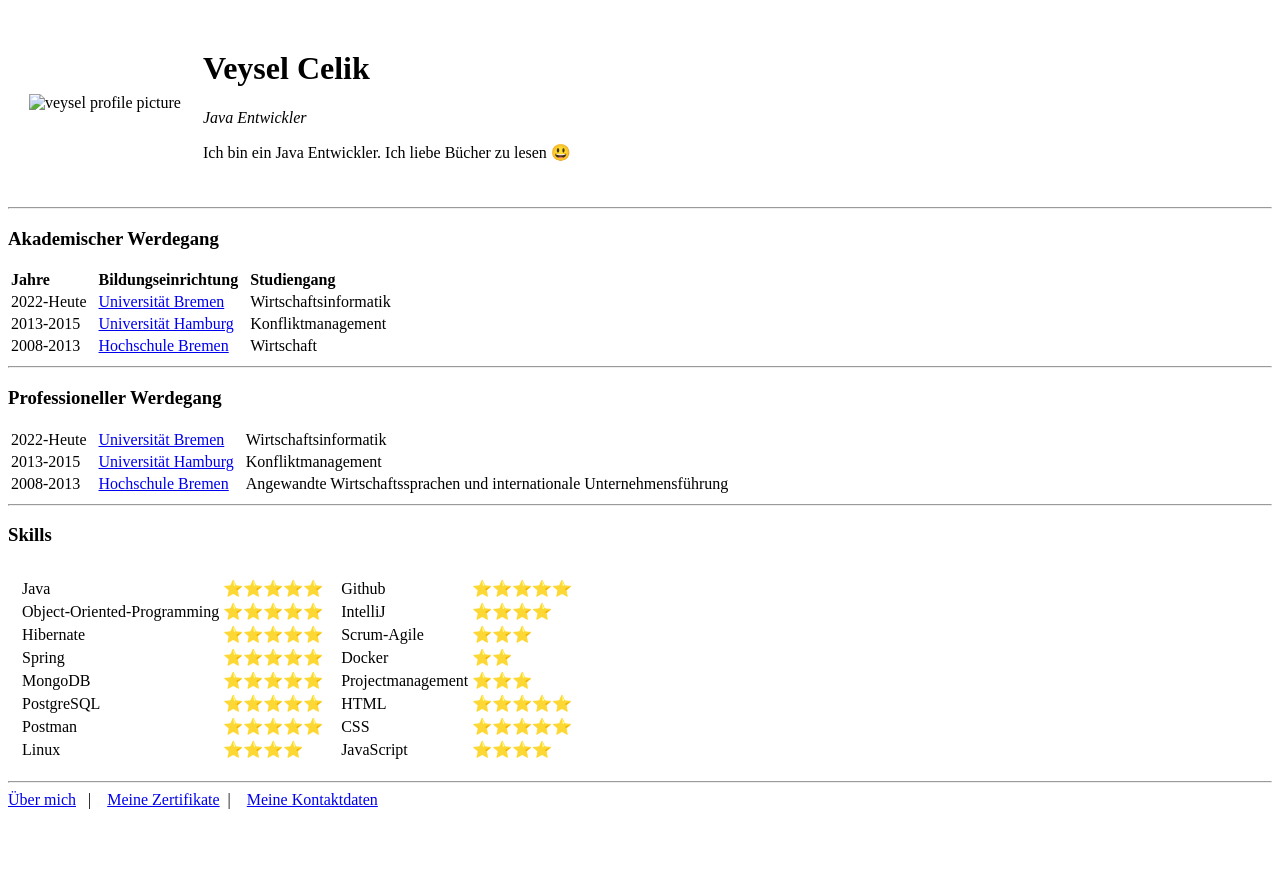
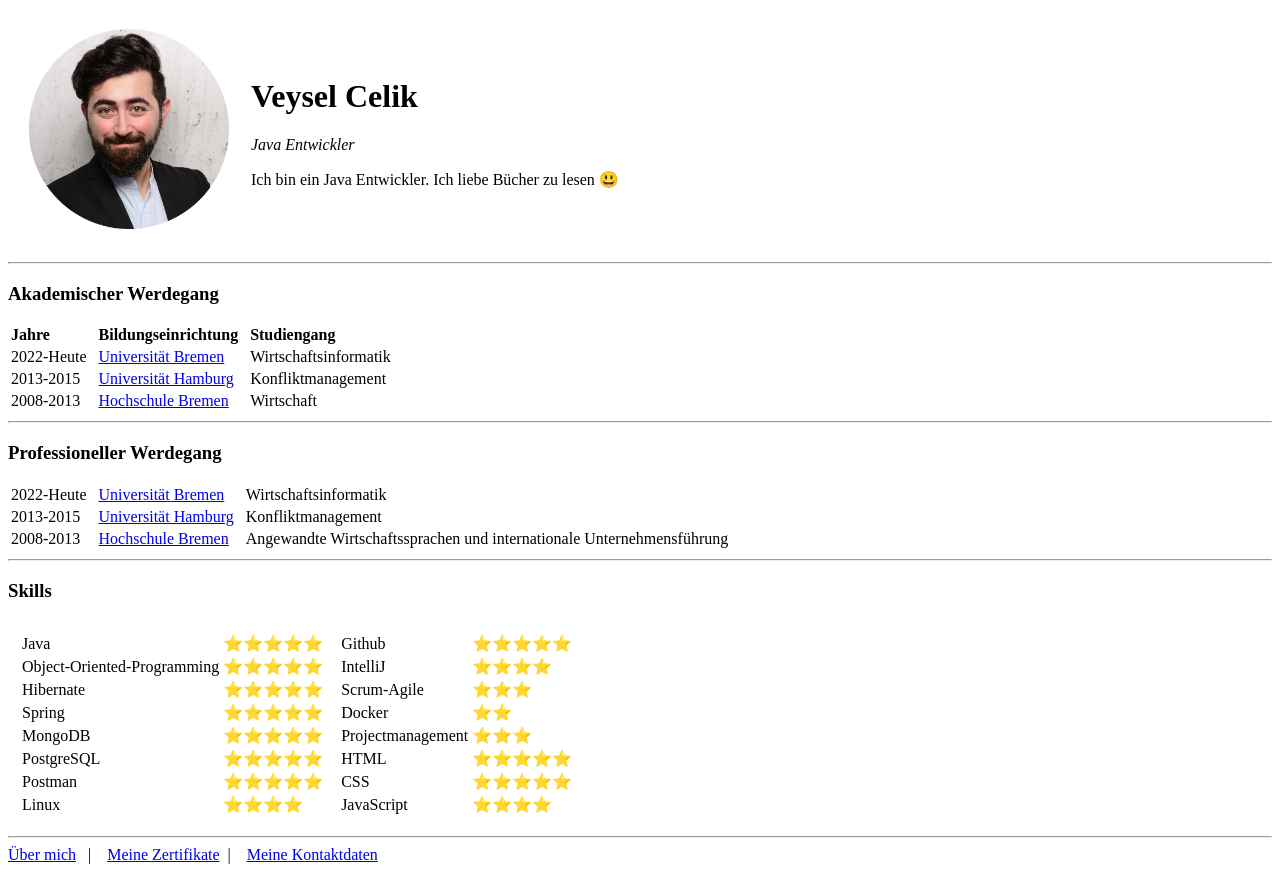
Before and after one commit to dev-veysel/CV, a plain HTML site: page index.html in a window 1280 px wide. Before the commit the page ends 817 px from the top, so only its background shows below. Drawn offline with Linux system fonts and the light colour scheme; the site is published under a folder, as on GitHub Pages, so addresses that start at the root find nothing.

Commit message:
Update index.html

```diff
--- a/index.html
+++ b/index.html
@@ -8,7 +8,7 @@
 
 <table cellspacing="20">
     <tr>
-        <td><img src="/images/1673018278286-modified.png" alt="veysel profile picture" width="200"></td>
+        <td><img src="images/1673018278286-modified.png" alt="veysel profile picture" width="200"></td>
         <td>
             <h1>Veysel Celik</h1>
             <!-- Paragraph of texts -->
```
